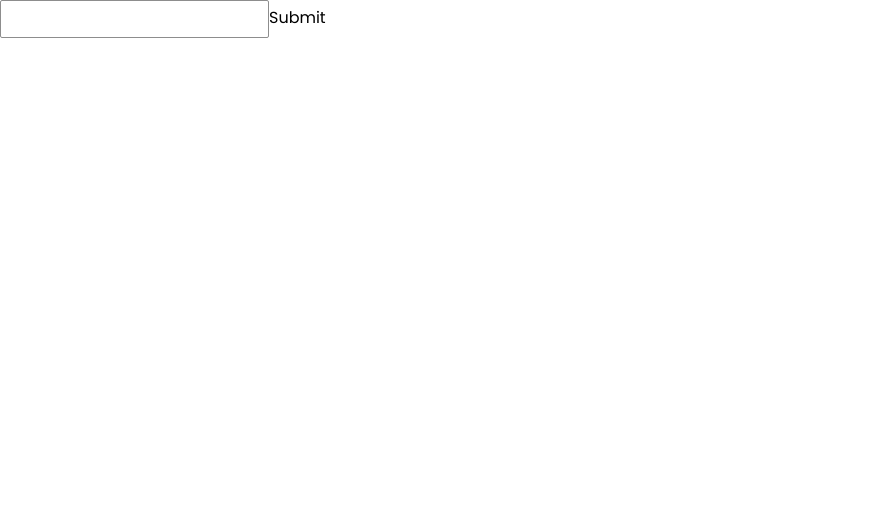
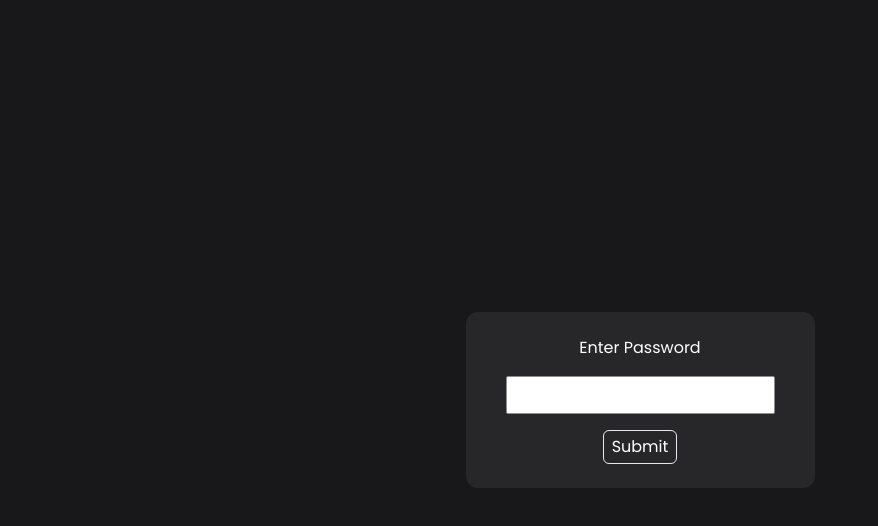
Before and after one commit to ishtails/bharat-nivesh, a Next.js app: page /admin in a window 1280 px wide. Shown: the top 526 px of the page, without its empty margins (0-878 px from the left). Built offline with nearby package versions, Linux system fonts and the light colour scheme.

Commit message:
admin page ui

```diff
--- a/src/app/_pages/Review.tsx
+++ b/src/app/_pages/Review.tsx
@@ -19,7 +19,7 @@ const Review = () => {
       </div>
 
       <div
-        className="m-10 max-w-[95vw] flex overflow-x-scroll space-x-10 scrollbar-hide bg-pale-green/10 scroll-smooth rounded-xl snap-x snap-mandatory sm:p-10"
+        className="max-w-[95vw] flex overflow-x-scroll space-x-10 scrollbar-hide mb-10 scroll-smooth px-24 snap-x mt-12 snap-mandatory"
         ref={reviewRef}
       >
         {review.map((member) => (
--- a/src/app/admin/page.tsx
+++ b/src/app/admin/page.tsx
@@ -13,6 +13,7 @@ type Item = {
 
 const AdminPage = (props: Props) => {
     const [data, setData] = useState([])
+    const [isActive, setIsActive] = useState(true)
 
     const handleSubmit = async (e: React.FormEvent<HTMLFormElement>) => {
         e.preventDefault();
@@ -22,6 +23,7 @@ const AdminPage = (props: Props) => {
 
         try {
             const res = await axios.post("/api/admin", data);
+            setIsActive(false);
             setData(res.data);
         } catch (error) {
             alert("Error");
@@ -30,13 +32,14 @@ const AdminPage = (props: Props) => {
     }
 
     return (
-        <div>
-            <form onSubmit={handleSubmit}>
+        <div className="bg-zinc-900 flex items-center justify-center h-screen">
+            <form onSubmit={handleSubmit} className={`text-white flex flex-col gap-4 bg-zinc-800 px-10 py-6 rounded-xl items-center ${isActive ? "" : "hidden"}`}>
+                <p>Enter Password</p>
                 <input id="secret" name="secret" type="text" className="rounded-sm h-auto text-black border-[#8D8D8D] border-[0.5px] text-[13px] p-2" />
-                <button type="submit">Submit</button>
+                <button className="border rounded-md px-2 py-1" type="submit">Submit</button>
             </form>
 
-            <div className="mt-10">
+            <div className={`${isActive ? "hidden" : ""} text-white`}>
                 {data.map((item: Item, index) => (
                     <div key={index}>
                         <p>{item.name}</p>
```
